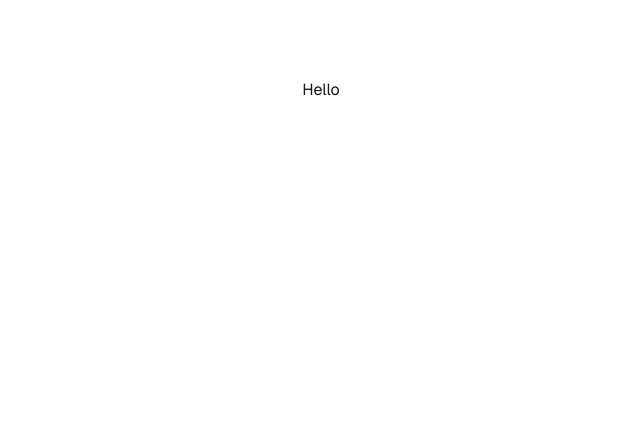
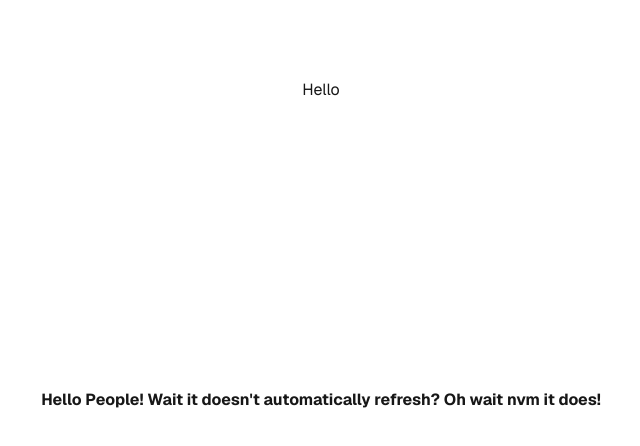
Before and after one commit to Skennymon/Tech-Blog, a Next.js app: page / in a window 1280 px wide. Shown: the top 446 px of the page, without its empty margins (319-959 px from the left). Built offline with nearby package versions, Linux system fonts and the light colour scheme.

Commit message:
First Commit Test

```diff
--- a/src/app/page.js
+++ b/src/app/page.js
@@ -3,6 +3,7 @@ export default function Home() {
 return (
     <div className="grid grid-rows-[20px_1fr_20px] items-center justify-items-center min-h-screen p-8 pb-20 gap-16 sm:p-20 font-[family-name:var(--font-geist-sans)]">
       <Link href="/posts">Hello</Link>
+      <h1 className="txt-9xl font-bold">Hello People! Wait it doesn't automatically refresh? Oh wait nvm it does!</h1>
     </div>
   );
 }
```
